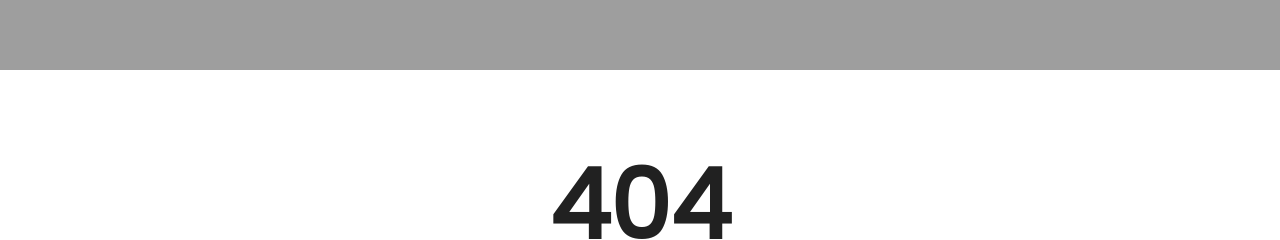
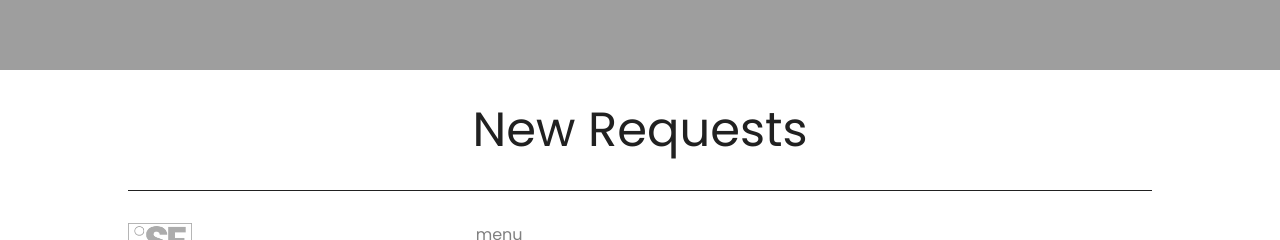
Before and after one commit to JoaoGiesteira33/apac-loja, a React (Vite) app in the folder client/: page /requests in a window 1280 px wide. Shown: the part 194-434 px from the top of the page. Built offline with nearby package versions, Linux system fonts and the light colour scheme.

Commit message:
Requests Admin Page

```diff
--- a/client/package.json
+++ b/client/package.json
@@ -20,6 +20,7 @@
     "@mui/icons-material": "^5.14.14",
     "@mui/material": "^5.14.12",
     "@mui/x-date-pickers": "^6.18.7",
+    "@paypal/react-paypal-js": "^8.1.3",
     "@react-three/drei": "^9.88.11",
     "@react-three/fiber": "^8.15.9",
     "@types/three": "^0.158.1",
--- a/client/src/App.tsx
+++ b/client/src/App.tsx
@@ -20,6 +20,7 @@ import { input } from '@material-tailwind/react';
 import { rootCertificates } from 'tls';
 import ProfileOrderHistory from './pages/Profile/ProfileOrderHistory';
 import { useJwt, isExpired } from 'react-jwt';
+import Requests from './pages/Administrator/Requests';
 
 // dynamically load components as they are needed
 const InitialPage = React.lazy(() => import('./pages/pintar_o_7/Initial'));
@@ -191,6 +192,11 @@ function App() {
             requireAuth: true,
         },
         {
+            path: '/requests',
+            element: <Requests />,
+            requireAuth: true,
+        },
+        {
             path: '*',
             element: <PageNotFound />,
             requireAuth: false,
--- a/client/src/components/pintar_o_7/Order.tsx
+++ b/client/src/components/pintar_o_7/Order.tsx
@@ -9,6 +9,7 @@ import MuiAccordionDetails from '@mui/material/AccordionDetails';
 import Typography from '@mui/material/Typography';
 import { Box, Divider, Paper, Step, StepLabel, Stepper } from '@mui/material';
 import { OrderType } from '../../types/order';
+import dayjs from 'dayjs';
 
 const Accordion = styled((props: AccordionProps) => (
     <MuiAccordion disableGutters elevation={0} square {...props} />
@@ -79,9 +80,13 @@ export default function Order(props: { order: OrderType }) {
                                     {shipment.states.map((state, index) => {
                                         return (
                                             <Step key={index}>
-                                                <StepLabel
-                                                    optional={state.date.toDateString()}>
-                                                    {state.value}
+                                                <StepLabel>
+                                                    <Typography>
+                                                        {state.value} -{' '}
+                                                        {dayjs(
+                                                            state.date
+                                                        ).format('DD/MM/YYYY')}
+                                                    </Typography>
                                                 </StepLabel>
                                             </Step>
                                         );
--- /dev/null
+++ b/client/src/components/pintar_o_7/Request.tsx
@@ -0,0 +1,12 @@
+import { Box, Paper } from '@mui/material';
+
+export default function Request() {
+    return (
+        <Paper
+            sx={{
+                width: '100%',
+            }}>
+            <Box component={'div'} sx={{ padding: '1rem' }}></Box>
+        </Paper>
+    );
+}
--- /dev/null
+++ b/client/src/pages/Administrator/Requests.tsx
@@ -0,0 +1,25 @@
+import { Box, Stack, Typography } from '@mui/material';
+
+export default function Requests() {
+    return (
+        <Box
+            component="div"
+            sx={{
+                paddingY: '2rem',
+                paddingX: {
+                    xs: '2rem',
+                    sm: '4rem',
+                    md: '6rem',
+                    lg: '20%',
+                },
+            }}>
+            <Stack
+                direction="column"
+                spacing={4}
+                alignItems={'center'}
+                justifyContent={'flex-start'}>
+                <Typography variant="h3">New Requests</Typography>
+            </Stack>
+        </Box>
+    );
+}
```
Also changed, not shown: 1 other file (tests, documents, lock files or other folders).
